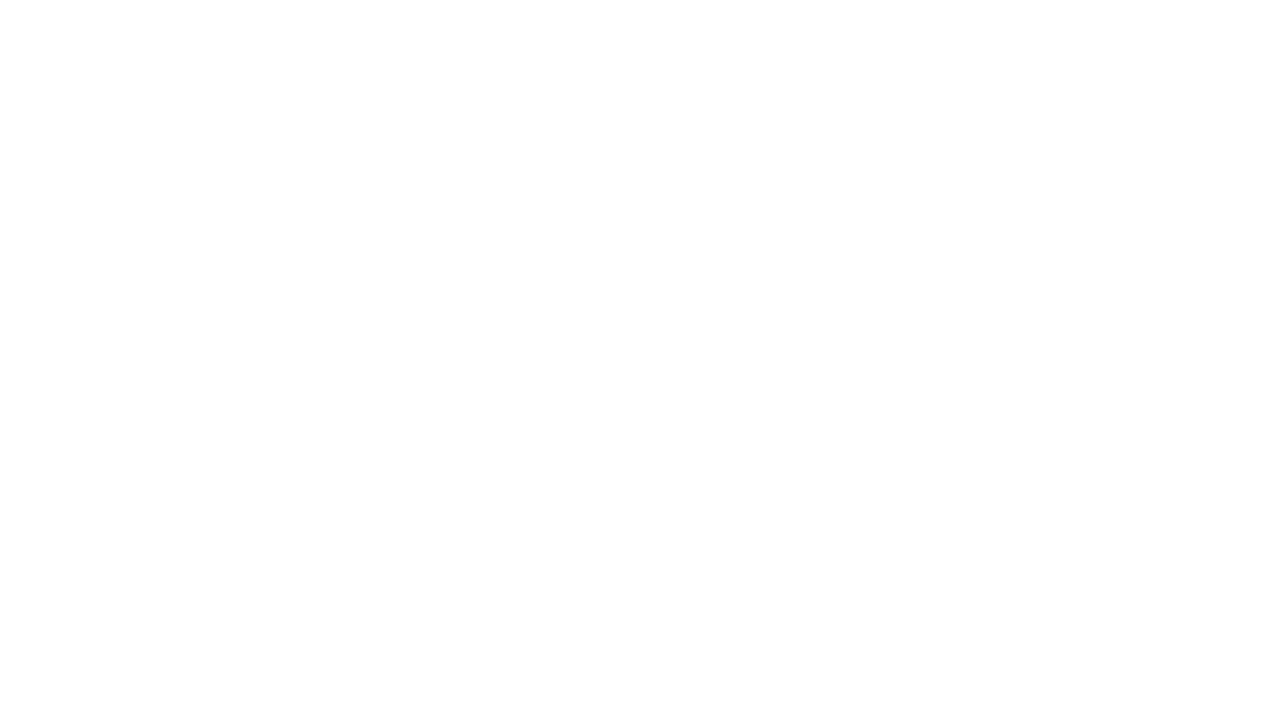
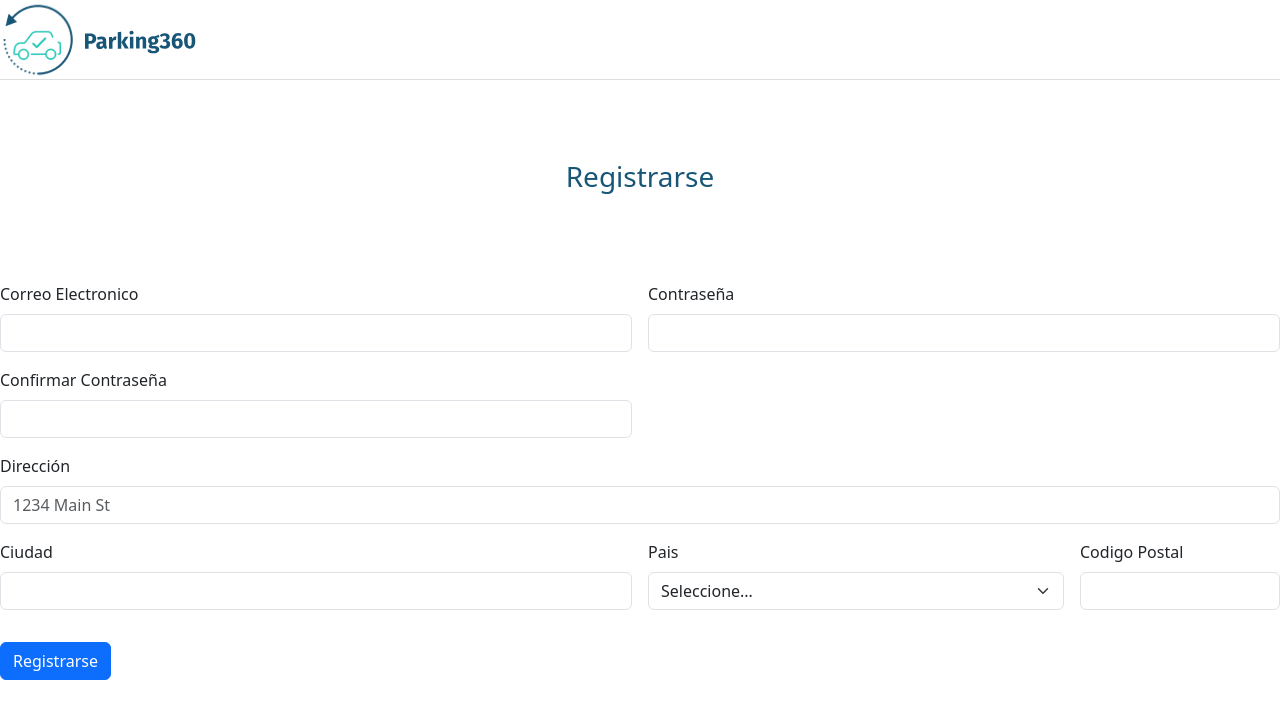
Before and after one commit to felipegustinr/parkin360, a plain HTML site: page docs/registrer.html in a window 1280 px wide. Drawn offline with nearby package versions, Linux system fonts and the light colour scheme.

Commit message:
Update registrer.html

```diff
--- a/docs/registrer.html
+++ b/docs/registrer.html
@@ -1,11 +1,79 @@
 <!DOCTYPE html>
 <html lang="en">
+
 <head>
-    <meta charset="UTF-8">
-    <meta name="viewport" content="width=device-width, initial-scale=1.0">
-    <title>Document</title>
+    <meta charset="utf-8" />
+    <meta name="viewport" content="width=device-width, initial-scale=1" />
+    <title>Sign up</title>
+    <link href="https://cdn.jsdelivr.net/npm/bootstrap@5.3.2/dist/css/bootstrap.min.css" rel="stylesheet"
+        integrity="sha384-T3c6CoIi6uLrA9TneNEoa7RxnatzjcDSCmG1MXxSR1GAsXEV/Dwwykc2MPK8M2HN" crossorigin="anonymous" />
+    <link rel="stylesheet" href="https://cdn.jsdelivr.net/npm/bootstrap-icons@1.11.1/font/bootstrap-icons.css">
+    <link rel="stylesheet" href="../css/style.css">
+
 </head>
+
 <body>
+    <nav class="nav">
+      <a href="../docs/index.html">
+        <div class="logo">
+          <img src="../assets/img/logo.png" alt="Logo">
+      </div>
+      </a>
+
+    </nav>
+    <section class="login">
+        <h3>Registrarse</h3>
+    </section>
+    <section class="login-page">
+
+        <form class="row g-3">
+            <div class="col-md-6">
+              <label for="inputEmail4" class="form-label">Correo Electronico</label>
+              <input type="email" class="form-control" id="inputEmail4">
+            </div>
+            <div class="col-md-6">
+              <label for="inputPassword4" class="form-label">Contraseña</label>
+              <input type="password" class="form-control" id="inputPassword4">
+            </div>
+            <div class="col-md-6">
+              <label for="inputPassword4" class="form-label">Confirmar Contraseña</label>
+              <input type="password" class="form-control" id="inputPassword4">
+            </div>
+            <div class="col-12">
+              <label for="inputAddress" class="form-label">Dirección</label>
+              <input type="text" class="form-control" id="inputAddress" placeholder="1234 Main St">
+            </div>
+
+            <div class="col-md-6">
+              <label for="inputCity" class="form-label">Ciudad</label>
+              <input type="text" class="form-control" id="inputCity">
+            </div>
+            <div class="col-md-4">
+              <label for="inputState" class="form-label">Pais</label>
+              <select id="inputState" class="form-select">
+                <option selected="">Seleccione...</option>
+                <option>...</option>
+              </select>
+            </div>
+            <div class="col-md-2">
+              <label for="inputZip" class="form-label">Codigo Postal</label>
+              <input type="text" class="form-control" id="inputZip">
+            </div>
+            <div class="col-12">
+
+            </div>
+            <div class="col-12">
+              <button type="submit" class="btn btn-primary">Registrarse</button>
+            </div>
+          </form>
+    </section>
+
+    <script src="https://cdn.jsdelivr.net/npm/bootstrap@5.3.2/dist/js/bootstrap.bundle.min.js"
+        integrity="sha384-C6RzsynM9kWDrMNeT87bh95OGNyZPhcTNXj1NW7RuBCsyN/o0jlpcV8Qyq46cDfL"
+        crossorigin="anonymous"></script>
+
+
 
 </body>
+
 </html>
```
